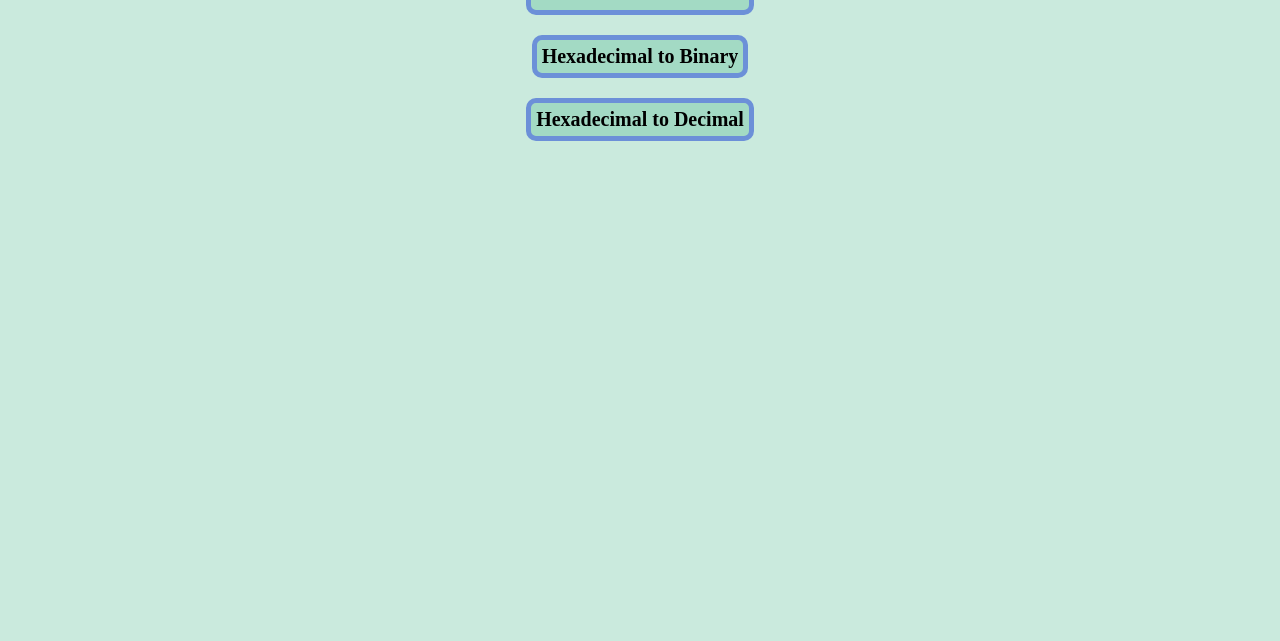
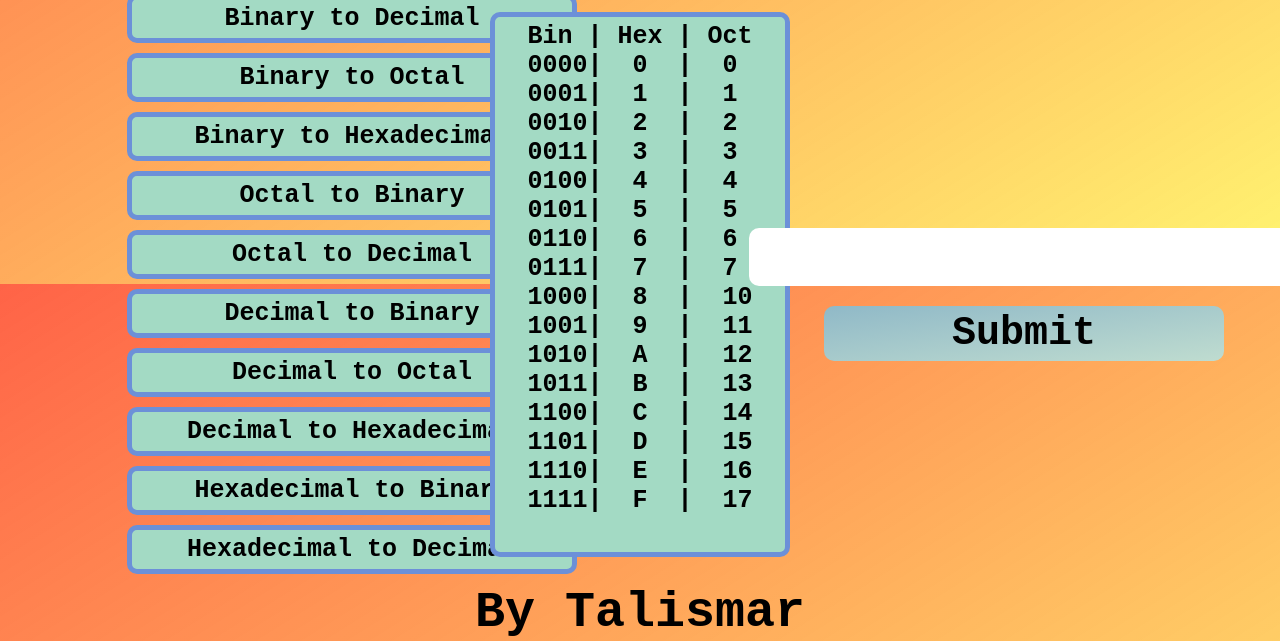
Before and after one commit to Talismar/Numeration_System, a plain HTML site: page index.html in a window 1280 px wide. Shown: the part 516-1157 px from the top of the page. Before the commit the page ends 800 px from the top, so only its background shows below. Drawn offline with Linux system fonts and the light colour scheme; a script that the page names is missing.

Commit message:
Add and modified files

```diff
--- a/index.html
+++ b/index.html
@@ -5,85 +5,60 @@
   <meta http-equiv="X-UA-Compatible" content="IE=edge">
   <meta name="viewport" content="width=device-width, initial-scale=1.0">
   <title>Numeration System</title>
-  <style>
-    * {
-      box-sizing: border-box;
-      margin: 0;
-      padding: 0;
-    }
+  <link rel="stylesheet" href="style.css">
+</head>
+<body>
+  <header>
+    <h1>Numeration System</h1>
+    <h3>Project of the discipline of digital systems</h3>
+  </header>
 
-    body {
-      display: flex;
-      flex-direction: column;
-      align-items: center;
-      background-color: #caeadd;
-    }
-
-    ul {
-      display: flex;
-      flex-direction: column;
-      align-items: center;
-    }
-    main ul li {
-      list-style: none;
-      margin: 10px;
-    }
-
-    div{
-      padding: 5px;
-      border: 5px solid #6c90d8;
-      border-radius: 10px;
-      font-size: 20px;
-      font-weight: bold;
-      background: #a3dac4;
-      cursor: pointer;
-    }
-
-    #inp{
-      display: none;
-    }
-
-    #Subm{
-      padding: 5px;
-      margin-top: 20px;
-      border: 5px solid #40bb30;
-      border-radius: 10px;
-      font-size: 20px;
-      font-weight: bold;
-      background: #dde00a;
-      display: none;
-    }
-
-    input {
-      margin-top: 20px;
-      font-size: 40px;
-      width: 500px;
-    }
-  </style>
-</head>
-<body >
-  <head>
-    <h1>Numeration System</h1>
-  </head>
   <main>
     <ul>
-      <li><div id="btn01">Binary to Decimal</div></li>
-      <li><div id="btn02">Binary to Octal</div></li>
-      <li><div id="btn03">Binary to Hexadecimal</div></li>
-      <li><div id="btn04">Octal to Binary</div></li>
-      <li><div id="btn05">Octal to Decimal</div></li>
-      <li><div id="btn06">Decimal to Binary</div></li>
-      <li><div id="btn07">Decimal to Octal</div></li>
-      <li><div id="btn08">Decimal to Hexadecimal</div></li>
-      <li><div id="btn09">Hexadecimal to Binary</div></li>
-      <li><div id="btn10">Hexadecimal to Decimal</div></li>
+
+      <li><div id="btn01"><p>Binary to Decimal</p></div></li>
+      <li><div id="btn02"><p>Binary to Octal</p></div></li>
+      <li><div id="btn03"><p>Binary to Hexadecimal</p></div></li>
+      <li><div id="btn04"><p>Octal to Binary</p></div></li>
+      <li><div id="btn05"><p>Octal to Decimal</p></div></li>
+      <li><div id="btn06"><p>Decimal to Binary</p></div></li>
+      <li><div id="btn07"><p>Decimal to Octal</p></div></li>
+      <li><div id="btn08"><p>Decimal to Hexadecimal</p></div></li>
+      <li><div id="btn09"><p>Hexadecimal to Binary</p></div></li>
+      <li><div id="btn10"><p>Hexadecimal to Decimal</p></div></li>
+
     </ul>
   </main>
 
+  <div class="table">
+    <p>Bin | Hex | Oct <br>
+      &nbsp;0000|  &nbsp;0&nbsp; | &nbsp;0 &nbsp;
+      &nbsp;0001|  &nbsp;1&nbsp; | &nbsp;1 &nbsp;
+      &nbsp;0010|  &nbsp;2&nbsp; | &nbsp;2 &nbsp;
+      &nbsp;0011|  &nbsp;3&nbsp; | &nbsp;3 &nbsp;
+      &nbsp;0100|  &nbsp;4&nbsp; | &nbsp;4 &nbsp;
+      &nbsp;0101|  &nbsp;5&nbsp; | &nbsp;5 &nbsp;
+      &nbsp;0110|  &nbsp;6&nbsp; | &nbsp;6 &nbsp;
+      &nbsp;0111|  &nbsp;7&nbsp; | &nbsp;7 &nbsp;
+      &nbsp;1000|  &nbsp;8&nbsp; | &nbsp;10&nbsp;
+      &nbsp;1001|  &nbsp;9&nbsp; | &nbsp;11&nbsp;
+      &nbsp;1010|  &nbsp;A&nbsp; | &nbsp;12&nbsp;
+      &nbsp;1011|  &nbsp;B&nbsp; | &nbsp;13&nbsp;
+      &nbsp;1100|  &nbsp;C&nbsp; | &nbsp;14&nbsp;
+      &nbsp;1101|  &nbsp;D&nbsp; | &nbsp;15&nbsp;
+      &nbsp;1110|  &nbsp;E&nbsp; | &nbsp;16&nbsp;
+      &nbsp;1111|  &nbsp;F&nbsp; | &nbsp;17&nbsp;
+      <p></div>
+
+
+  <section>
+  <h2></h2>
   <input type="text" id="inp" placeholder="">
+
   <div id="Subm">Submit</div>
+  </section>
 
-  <h2></h2>
+  <footer><h3>By Talismar</h3></footer>
   <script src="script.js" type="module"></script>
 </body>
 </html>
--- a/script.js
+++ b/script.js
@@ -10,6 +10,7 @@ function verification(phrase) {
   input01.placeholder = phrase
   input01.style.display = 'inline'
   subm.style.display = 'inline'
+  resul.innerHTML = ''
 }
 
 var condit = 0
@@ -54,6 +55,7 @@ function _value_() {
   input01.value = ''
   input01.style.display = 'none'
   subm.style.display = 'none'
+  resul.style.display = 'inline'
 
   condit = 0
 }
@@ -109,15 +111,15 @@ function N_S() {
     condit = 8
   }
 
-  var button09 = document.querySelector('#btn10')
+  var button09 = document.querySelector('#btn09')
   button09.onclick = function () {
-    verification('Hexadecimal to Decimal')
+    verification('Hexadecimal to Binary')
     condit = 9
   }
 
-  var button10 = document.querySelector('#btn09')
+  var button10 = document.querySelector('#btn10')
   button10.onclick = function () {
-    verification('Hexadecimal to Binary')
+    verification('Hexadecimal to Decimal')
     condit = 10
   }
 }
--- /dev/null
+++ b/style.css
@@ -0,0 +1,113 @@
+* {
+  box-sizing: border-box;
+  margin: 0;
+  padding: 0;
+}
+
+body {
+  font-family: 'Fira Code', 'Courier New', Courier, monospace;
+  height: 100vh;
+  display: grid;
+  grid-template-columns: 15vw 25vw 20vw 25vw 15vw;
+  grid-template-rows: auto;
+  grid-template-areas:
+    'header header header header header'
+    '. main table_ submit submit'
+    'footer footer footer footer footer'
+  ;
+  align-items: center;
+  justify-items: center;
+  background-image: linear-gradient(to bottom right, tomato, #ffee008e);
+}
+
+header h1 {
+  font-size: 170px;
+  color: white;
+}
+
+h3 {
+  font-size: 50px;
+  text-align: center;
+}
+
+header {
+  grid-area: header;
+}
+
+main {
+  grid-area: main;
+}
+
+footer {
+  grid-area: footer;
+}
+
+section {
+  grid-area: submit;
+}
+
+main ul li {
+  list-style: none;
+  margin: 10px;
+}
+
+div {
+  padding: 5px;
+  width: 450px;
+
+  border: 5px solid #6c90d8;
+  border-radius: 10px;
+
+  text-align: center;
+  background: #a3dac4;
+  cursor: pointer;
+}
+
+div p {
+  font-size: 25px;
+  font-weight: bold;
+}
+
+section {
+  display: flex;
+  flex-direction: column;
+  align-items: center;
+}
+
+#Subm {
+  border: none;
+  border-radius: 10px;
+  margin-top: 20px;
+  width: 400px;
+
+  font-weight: bold;
+  font-size: 40px;
+  background-image: linear-gradient(to bottom right, #6c7bce59, #e4dfdf6e);
+  /* display: none; */
+}
+
+#Subm:hover {
+  background-image: linear-gradient(to bottom right, #6c7bceab, #e4dfdfab);
+}
+
+input {
+  margin-top: 20px;
+  font-size: 50px;
+  width: 550px;
+  border: none;
+  border-radius: 10px;
+}
+
+h2 {
+  font-size: 100px;
+}
+
+.table {
+  grid-area: table_;
+  width: 300px;
+  height: 545px;
+}
+
+.table p {
+  font-size: 25px;
+}
```
